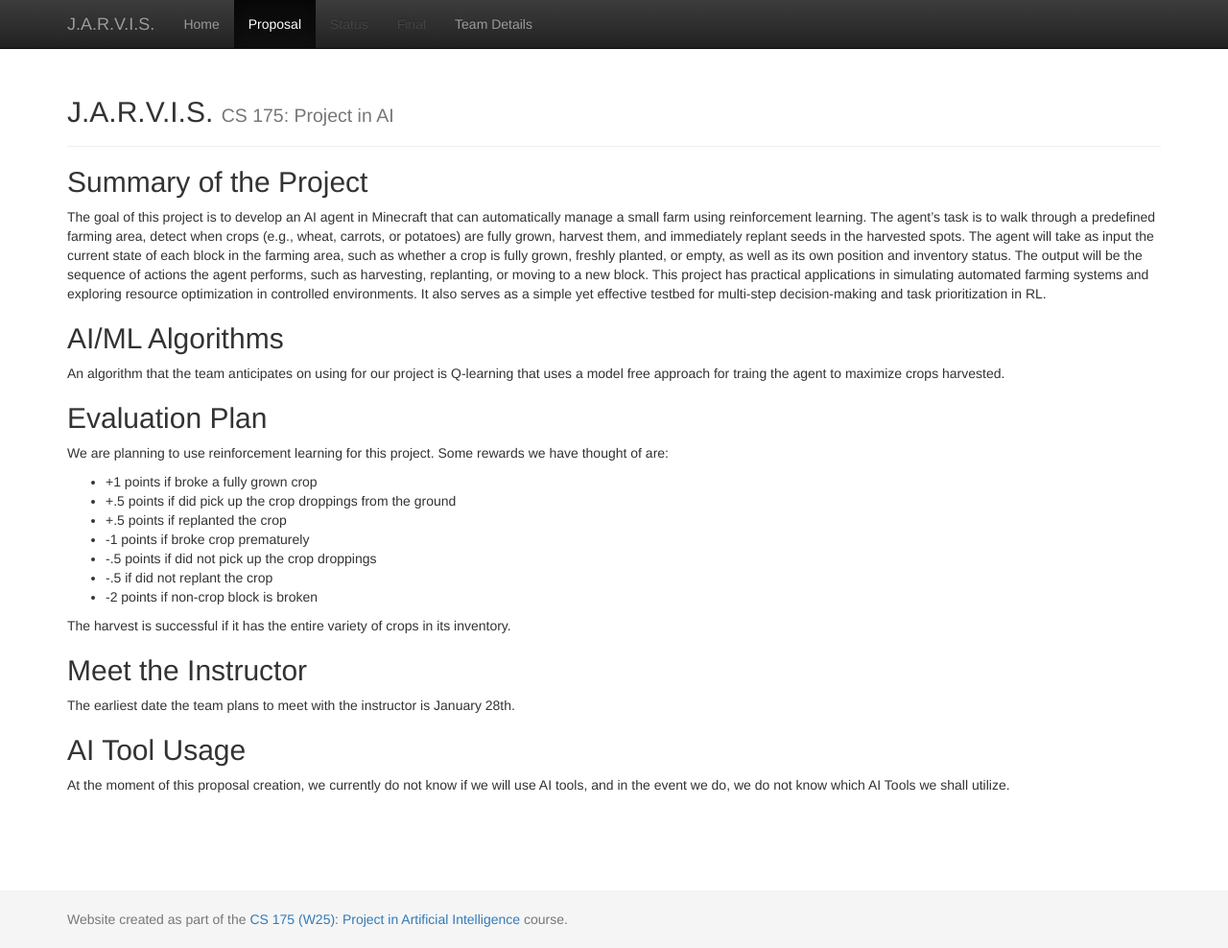
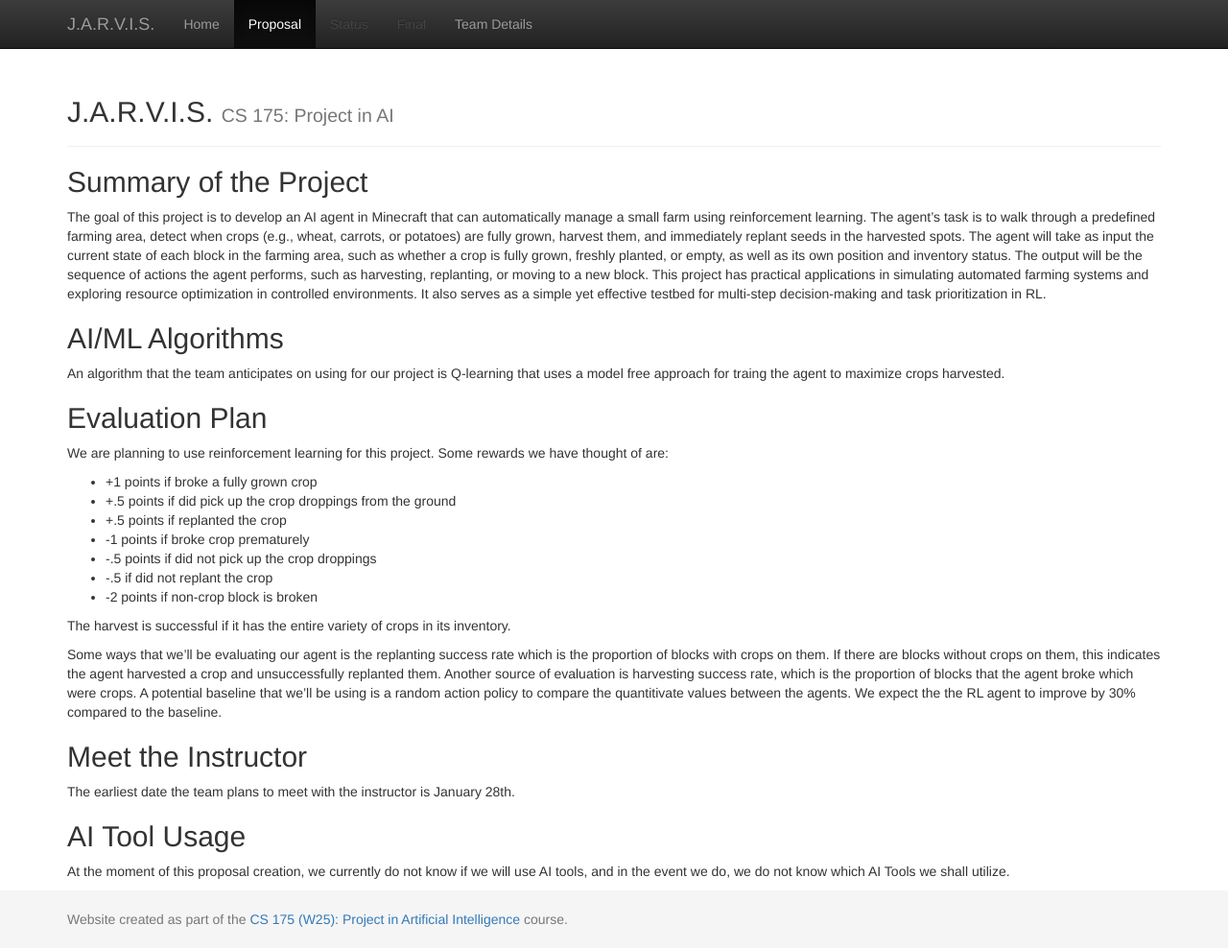
Before and after one commit to avinashduggal/TowerRunners, a Jekyll site: the page built from docs/proposal.md, in a window 1280 px wide and 988 px high. Shown: the whole window at 96% size. Built offline with Jekyll 4.4.1, drawn with Linux system fonts in a browser that asks for light colours.

Commit message:
Update proposal.md

```diff
--- a/docs/proposal.md
+++ b/docs/proposal.md
@@ -21,6 +21,8 @@ We are planning to use reinforcement learning for this project. Some rewards we
 
 The harvest is successful if it has the entire variety of crops in its inventory.
 
+Some ways that we'll be evaluating our agent is the replanting success rate which is the proportion of blocks with crops on them. If there are blocks without crops on them, this indicates the agent harvested a crop and unsuccessfully replanted them. Another source of evaluation is harvesting success rate, which is the proportion of blocks that the agent broke which were crops. A potential baseline that we'll be using is a random action policy to compare the quantitivate values between the agents. We expect the the RL agent to improve by 30% compared to the baseline.
+
 ## Meet the Instructor
 The earliest date the team plans to meet with the instructor is January 28th.
 
```
